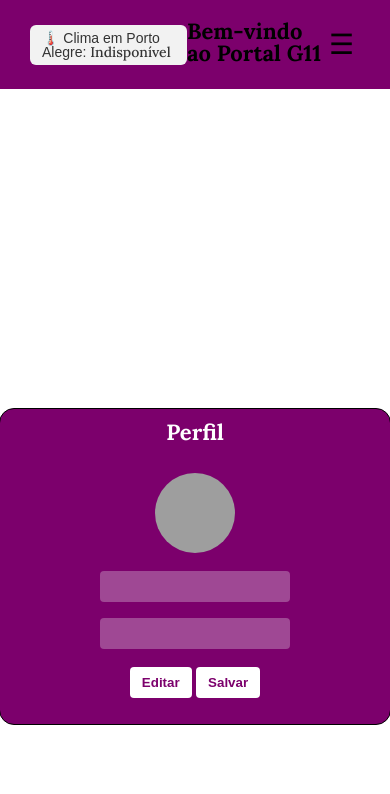
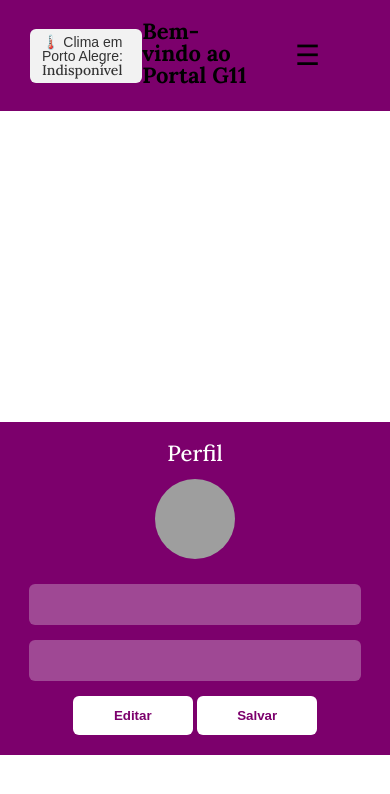
Before and after one commit to ianfrvnco/projetoFinalPHP, a PHP site: page /editar.php in a window 390 px wide. Shown: the top 794 px of the page. Run offline with PHP 8.4, Linux system fonts and the light colour scheme; the visitor is signed in with stand-in values (Sample User, id 1); data comes from the database, SQL or seed files in the repository; data that the repository does not hold is empty; grey boxes are pictures that could not be loaded.

Commit message:
Finalizado

```diff
--- a/css/extremos.css
+++ b/css/extremos.css
@@ -2,7 +2,7 @@ header {
   background: rgb(124, 0, 108);
   width: 100%;
   display: flex;
-  justify-content: space-between;
+  justify-content: space-evenly;
   padding: 20px 30px;
   align-items: center;
   box-sizing: border-box;
@@ -33,6 +33,7 @@ footer {
   font-size: 28px;
   background: none;
   border: none;
+  width: 223px;
   cursor: pointer;
   display: inline-block;
 }
@@ -44,6 +45,7 @@ footer {
   top: 60px;
   right: 20px;
   border: 1px solid #ccc;
+  z-index: 999;
 }
 
 .menu ul {
@@ -69,6 +71,7 @@ footer {
     font-size: 14px;
     color: #333;
     background-color: #f2f2f2;
+    width: 200px;
     padding: 6px 12px;
     border-radius: 6px;
     display: inline-block;
--- a/css/style.css
+++ b/css/style.css
@@ -23,13 +23,14 @@ main {
     align-items: center;
     justify-content: center;
     background: rgb(124, 0, 108);
-    width: 100%;
-    max-width: 300px;
-    height: 275px;
-    margin: 15px;
-    padding: 15px;
-    border: 1px solid black;
+    color: white;
+    padding: 30px;
     border-radius: 15px;
+    width: 55%;
+    height: 80%;
+    max-width: none;
+    text-align: center;
+    box-sizing: border-box;
 }
 
 a {
@@ -38,40 +39,55 @@ a {
 }
 
 .box h1 {
-    font-size: 22px;
-    font-weight: bold;
+    font-size: 26px;
+    margin-bottom: 20px;
 }
 
 .box input {
-    padding: 5px;
-    border-radius: 4px;
+    padding: 12px;
+    border-radius: 6px;
     border: none;
+    width: 80%;
+    max-width: 400px;
+    font-size: 1rem;
+    box-sizing: border-box;
+}
+
+.box input[type="submit"] {
+    background: white;
+    color: rgb(124, 0, 108);
+    font-weight: bold;
+    cursor: pointer;
+    transition: background 0.3s ease;
+}
+
+.box input[type="submit"]:hover {
+    background: #eee;
 }
 
 .container {
     display: flex;
-    flex-direction: column;
+    justify-content: center;
     align-items: center;
-    justify-content: center;
     height: 100vh;
     width: 100vw;
+    margin: 0;
+    padding: 0;
     box-sizing: border-box;
-}
-
-@media (max-width: 600px) {
-    .box {
-        width: 100%;
-        margin: 10px 0;
-        border-radius: 0;
-    }
 }
 
 .box form {
     display: flex;
     flex-direction: column;
     align-items: center;
-    justify-content: center;
-    padding: 15px;
+    gap: 15px;
+    width: 100%;
+}
+
+.mensagem {
+    margin-top: 15px;
+    font-size: 14px;
+    color: yellow;
 }
 
 #inicio {
@@ -222,3 +263,56 @@ a {
     color: lightgreen;
     margin: 10px 0;
 }
+
+@media (max-width: 820px) {
+    .container {
+        height: 100vh;
+        width: 100vw;
+        padding: 0;
+        margin: 0;
+        display: flex;
+        justify-content: center;
+        align-items: center;
+        box-sizing: border-box;
+    }
+
+    .box {
+        width: 100vw;
+        height: 100vh;
+        max-width: none;
+        margin: 0;
+        padding: 30px;
+        border-radius: 0;
+        box-sizing: border-box;
+        display: flex;
+        flex-direction: column;
+        justify-content: center;
+        align-items: center;
+    }
+
+    .box h1 {
+        font-size: 24px;
+        text-align: center;
+    }
+
+    .box input {
+        width: 90%;
+        font-size: 16px;
+        margin: 10px 0;
+    }
+
+    .box form {
+        width: 100%;
+        display: flex;
+        flex-direction: column;
+        align-items: center;
+        justify-content: center;
+    }
+
+    .mensagem {
+        font-size: 14px;
+        color: yellow;
+        margin-top: 10px;
+        text-align: center;
+    }
+}
--- a/editar.php
+++ b/editar.php
@@ -66,9 +66,15 @@ if ($_SERVER['REQUEST_METHOD'] === 'POST' && isset($_POST['editar'])) {
             color: white;
             padding: 20px;
             border-radius: 15px;
-            max-width: 350px;
-            width: 100%;
+            width: 80%;
+            height: 80%;
+            max-width: none;
             text-align: center;
+            display: flex;
+            flex-direction: column;
+            justify-content: center;
+            align-items: center;
+            box-sizing: border-box;
         }
 
         .box h1 {
@@ -76,19 +82,35 @@ if ($_SERVER['REQUEST_METHOD'] === 'POST' && isset($_POST['editar'])) {
             margin-bottom: 15px;
         }
 
-        .box input {
-            padding: 8px;
-            margin: 8px 0;
-            border-radius: 4px;
-            border: none;
-            width: 90%;
+        .box form {
+            display: flex;
+            flex-direction: column;
+            align-items: center;
+            justify-content: center;
+            width: 100%;
+            height: 100%;
+            gap: 15px;
+            box-sizing: border-box;
         }
 
+        .box input {
+            padding: 12px;
+            margin: 0;
+            border-radius: 6px;
+            border: none;
+            width: 80%;
+            max-width: 600px;
+            font-size: 1rem;
+            box-sizing: border-box;
+        }
+
+
         .box button {
-            margin-top: 10px;
-            padding: 8px 12px;
+            flex: 1;
+            min-width: 120px;
+            padding: 12px;
             border: none;
-            border-radius: 4px;
+            border-radius: 6px;
             background: white;
             color: rgb(124, 0, 108);
             font-weight: bold;
@@ -156,6 +178,47 @@ if ($_SERVER['REQUEST_METHOD'] === 'POST' && isset($_POST['editar'])) {
             border: none;
             border-radius: 4px;
             cursor: pointer;
+        }
+
+        /* Telas grandes (desktop) */
+        @media (min-width: 1025px) {
+            .box {
+                width: 80%;
+                height: 80%;
+            }
+
+            .box input {
+                width: 70%;
+                /* inputs mais estreitos para desktop */
+                font-size: 1.1rem;
+            }
+        }
+
+        /* Tablets */
+        @media (max-width: 1024px) {
+            .box {
+                width: 90%;
+                height: auto;
+            }
+
+            .box input {
+                width: 85%;
+                font-size: 1rem;
+            }
+        }
+
+        /* Celulares */
+        @media (max-width: 600px) {
+            .box {
+                width: 100%;
+                height: auto;
+                border-radius: 0;
+            }
+
+            .box input {
+                width: 95%;
+                font-size: 0.95rem;
+            }
         }
     </style>
 </head>
--- a/index.php
+++ b/index.php
@@ -44,12 +44,14 @@ $noticias = $noticia->ler()
 
                 echo '<article class="card">';
                 echo '  <img src="' . $caminhoImagem . '" alt="Imagem da notícia" class="card-imagem">';
+                echo '  <div class="card-inferior">';
                 echo '  <div class="card-conteudo">';
                 echo '      <h3>' . htmlspecialchars($item->titulo) . '</h3>';
                 echo '      <p>' . htmlspecialchars($conteudo_curto) . '</p>';
                 echo '  </div>';
                 echo '  <div class="card-meta">';
                 echo '      Publicado em: ' . htmlspecialchars($item->hora_de_publicacao);
+                echo '  </div>';
                 echo '  </div>';
                 echo '  <div class="card-botoes">';
                 echo '      <button class="btn-expandir"
```
Also changed, not shown: other parts of css/style.css (+62 -37 lines), css/cards.css (+58 -7 lines), login.php (+0 -16 lines).
